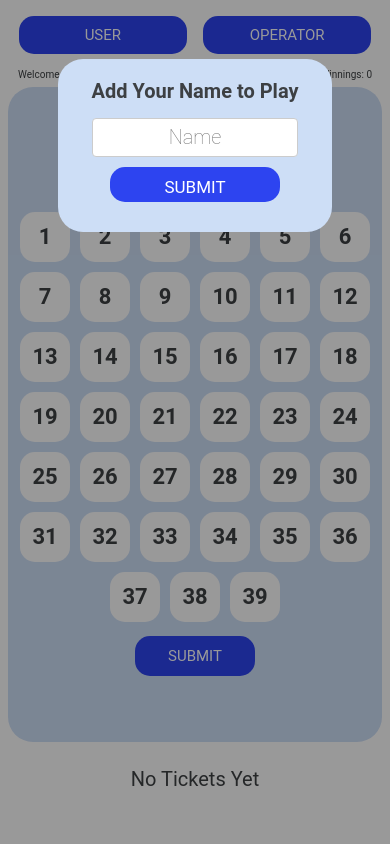
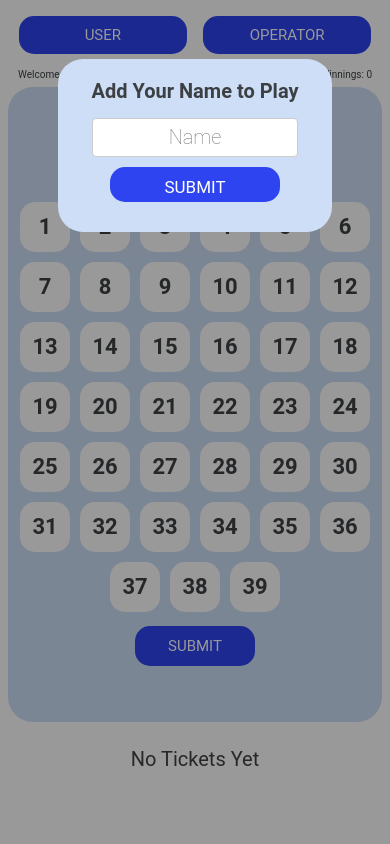
Before and after one commit to horger89/lottery-app, a React (Create React App) app: page / in a window 390 px wide. Shown: the top 844 px of the page. Built offline with nearby package versions, Linux system fonts and the light colour scheme; the HTML template or start-up script is replaced by a standard one.

Commit message:
changed css

```diff
--- a/src/components/Play.css
+++ b/src/components/Play.css
@@ -103,7 +103,7 @@
 
 @media only screen and (max-width: 768px) {
   .container {
-    height: 640px;
+    height: 620px;
     padding-top: 15px;
   }
 
```
